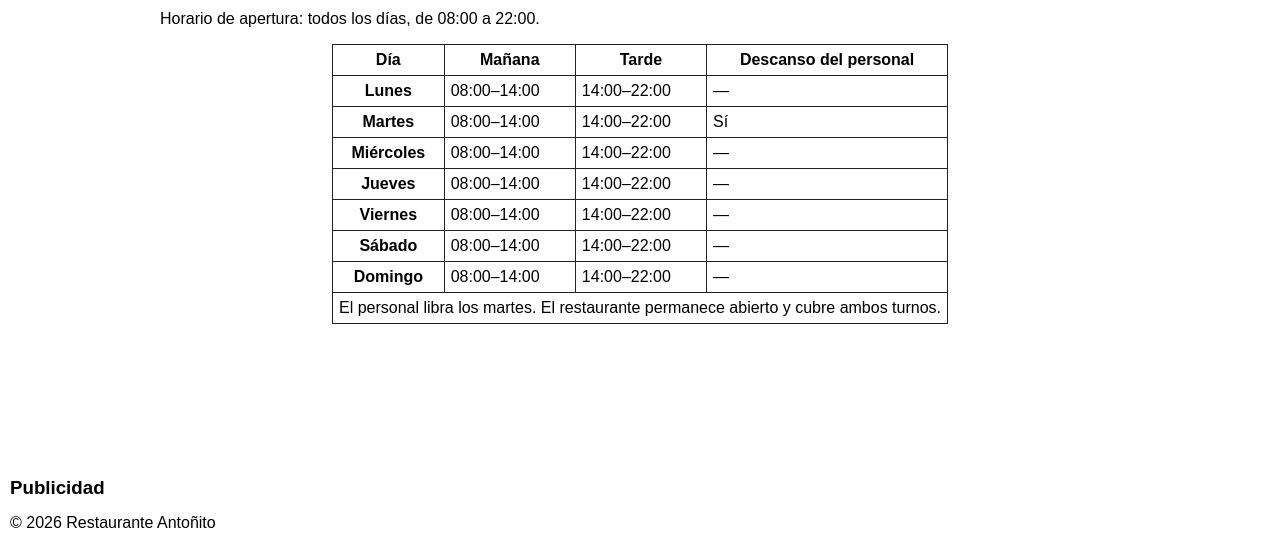
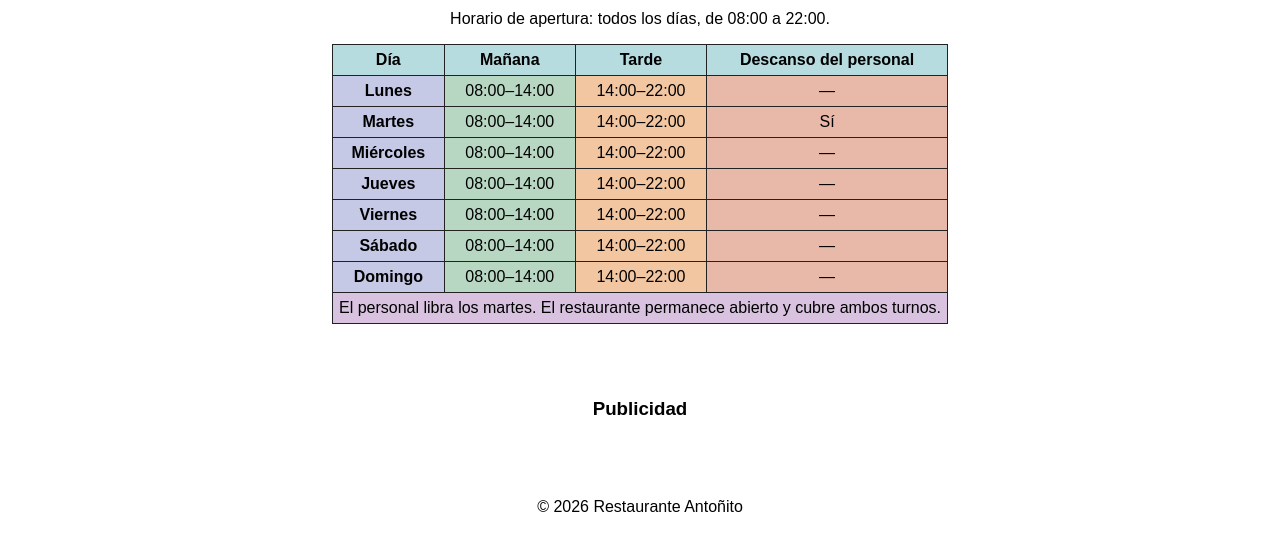
Before and after one commit to Jimeenez19/Jimeenez19.github.io, a plain HTML site: page restaurante/horario.html in a window 1280 px wide. Shown: the part 242-800 px from the top of the page. Drawn offline with Linux system fonts and the light colour scheme.

Commit message:
Update estilos.css

```diff
--- a/estilos.css
+++ b/estilos.css
@@ -39,7 +39,8 @@ section {
 }
 
 body.portada section,
-body.horario-clase section {
+body.horario-clase section,
+body:has(main table tfoot td[colspan="4"]) main > section {
     text-align: center;
 }
 
@@ -59,19 +60,43 @@ footer {
     left: 10px;
     padding: 10px 0;
 }
-.sor { background-color: #b7d7c2; }
-.aw { background-color: #f2c6a0; }
-.sr { background-color: #c5c9e6; }
+.sor,
+body:has(main table tfoot td[colspan="4"]) tbody td:nth-of-type(1) {
+    background-color: #b7d7c2;
+}
+
+.aw,
+body:has(main table tfoot td[colspan="4"]) tbody td:nth-of-type(2) {
+    background-color: #f2c6a0;
+}
+
+.sr,
+body:has(main table tfoot td[colspan="4"]) tbody th {
+    background-color: #c5c9e6;
+}
+
 .ingles { background-color: #f2df9b; }
-.si { background-color: #b7dce0; }
-.pi { background-color: #d8c2df; }
+
+.si,
+body:has(main table tfoot td[colspan="4"]) thead {
+    background-color: #b7dce0;
+}
+
+.pi,
+body:has(main table tfoot td[colspan="4"]) tfoot {
+    background-color: #d8c2df;
+}
+
 .ipe { background-color: #f0c4c4; }
 .opt { background-color: #c6d9a8; }
-.recreo { background-color: #e8b8a8; }
+
+.recreo,
+body:has(main table tfoot td[colspan="4"]) tbody td:nth-of-type(3) {
+    background-color: #e8b8a8;
+}
 
 table {
-    margin-left: auto;
-    margin-right: auto;
+    margin: 0 auto;
     border-collapse: collapse;
 }
 
@@ -90,7 +115,6 @@ img {
     display: block;
     width: 100%;
     max-width: 480px;
-    height: auto;
     margin: 24px auto 0;
     border-radius: 8px;
 }
@@ -101,14 +125,18 @@ main {
     padding: 28px 20px;
 }
 
+form,
+main > ul {
+    background-color: #dcefff;
+    border: 1px solid #91c7ed;
+    border-radius: 8px;
+}
+
 form {
     box-sizing: border-box;
     max-width: 900px;
     margin: 0 auto;
     padding: 24px;
-    background-color: #dcefff;
-    border: 1px solid #91c7ed;
-    border-radius: 8px;
 }
 
 form fieldset {
@@ -166,12 +194,10 @@ main > p {
 
 main > ul {
     padding: 20px 40px;
-    background-color: #dcefff;
-    border: 1px solid #91c7ed;
-    border-radius: 8px;
 }
 
-body:has(form) footer {
+body:has(form) footer,
+body:has(main table tfoot td[colspan="4"]) footer {
     position: static;
     padding: 10px 20px;
     text-align: center;
@@ -190,3 +216,9 @@ body:has(form) footer {
         padding: 12px;
     }
 }
+
+body:has(main table tfoot td[colspan="4"]) aside {
+    position: static;
+    margin: 24px auto;
+    text-align: center;
+}
```
